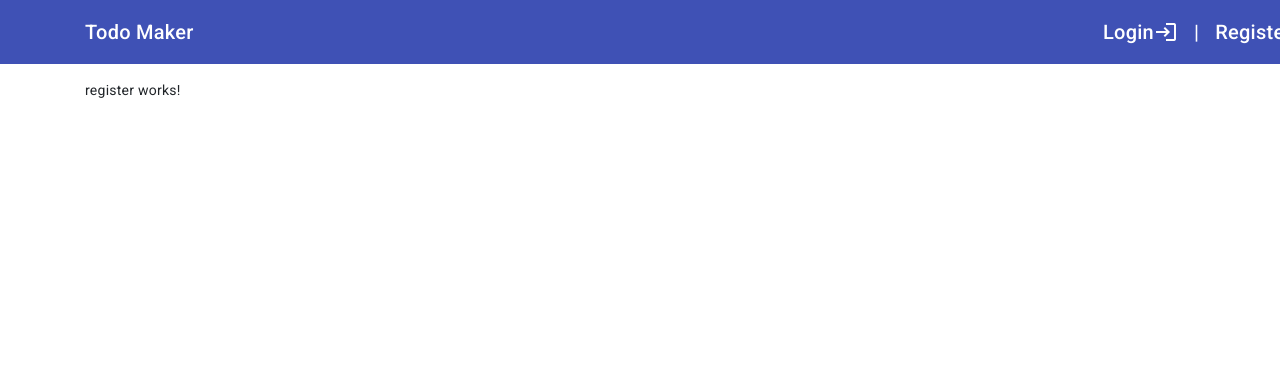
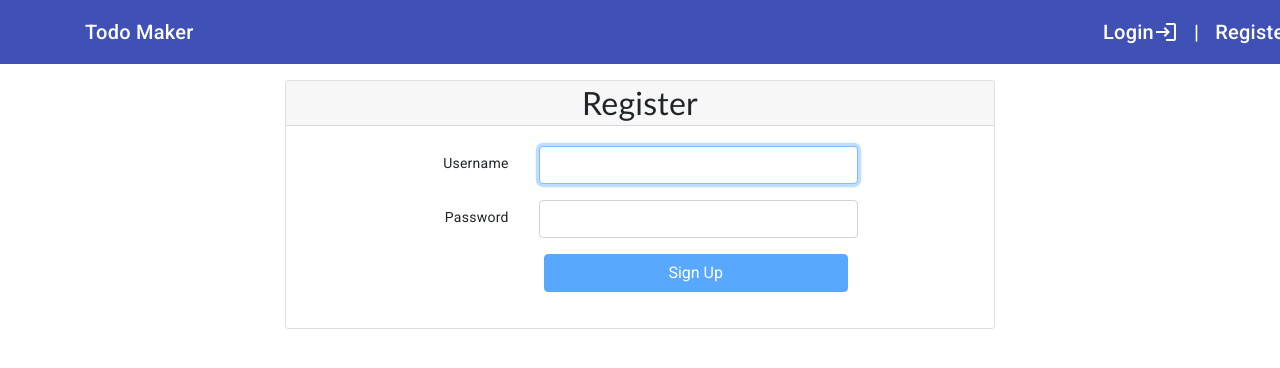
Before and after one commit to snoussigaith/todo-app-front, an Angular app: page /register in a window 1280 px wide. Shown: the top 368 px of the page. Built offline with nearby package versions, Linux system fonts and the light colour scheme.

Commit message:
Finishing register component

```diff
--- a/src/app/register/register.component.html
+++ b/src/app/register/register.component.html
@@ -1 +1,38 @@
-<p>register works!</p>
+<div class="text-center">
+    <div class="login-form">
+      <div class="container">
+        <div class="row justify-content-center">
+          <div class="col-md-8">
+            <div class="card">
+              <div class="card-header" style="font-size: 2rem; font-family: Calibri, sans-serif;">Register</div>
+              <div class="card-body">
+                <form #registerForm="ngForm" (ngSubmit)="registerUser(registerForm)">
+                  <div class="form-group row">
+                    <label for="email_address" class="col-md-4 col-form-label text-md-right">Username</label>
+                    <div class="col-md-6">
+                      <input type="text" id="email_address" class="form-control" name="username" required autofocus ngModel>
+                    </div>
+                  </div>
+
+                  <div class="form-group row">
+                    <label for="password" class="col-md-4 col-form-label text-md-right">Password</label>
+                    <div class="col-md-6">
+                      <input type="password" id="password" class="form-control" name="password" required ngModel>
+                    </div>
+                  </div>
+
+                  <div class="col-md-6 offset-md-4 d-flex flex-column">
+                    <button type="submit"
+                            [disabled]="registerForm.invalid"
+                            class="btn btn-primary d-block flex-grow-1 mb-3">
+                      Sign Up
+                    </button>
+                  </div>
+                </form>
+              </div>
+            </div>
+          </div>
+        </div>
+      </div>
+    </div>
+  </div>
--- a/src/app/register/register.component.ts
+++ b/src/app/register/register.component.ts
@@ -1,10 +1,29 @@
-import { Component } from '@angular/core';
+import { Component, OnInit } from '@angular/core';
+import { ApiService } from '../services/api.service';
+import { NgForm } from '@angular/forms';
 
 @Component({
   selector: 'app-register',
   templateUrl: './register.component.html',
   styleUrl: './register.component.scss'
 })
-export class RegisterComponent {
+export class RegisterComponent implements OnInit {
+  constructor(private apiService: ApiService) {
+  }
+
+  ngOnInit(): void {
+
+  }
+  registerUser(registerForm: NgForm) {
+    if (registerForm.invalid) {
+      return;
+    }
+
+    const {username, password} = registerForm.value;
+    this.apiService.register(username, password).subscribe(res => {
+      registerForm.reset();
+    });
+
+  }
 
 }
--- a/src/app/services/api.service.ts
+++ b/src/app/services/api.service.ts
@@ -16,12 +16,7 @@ export class ApiService {
   constructor(private http: HttpClient,
               private router: Router,
               private toast: ToastrService) {
-    const fetchedToken = localStorage.getItem('act');
-
-    if (fetchedToken) {
-      this.token = atob(fetchedToken);
-      this.jwtToken$.next(this.token);
-    }
+                this.validateJWT();
 
   }
 
@@ -36,6 +31,9 @@ export class ApiService {
         Authorization: `Bearer ${this.token}`
       }
     });
+  }
+  verifyToken(token: string) {
+    return this.http.post(`${this.API_URL}/auth/verifyToken`, {token});
   }
 
   login(username: string, password: string) {
@@ -57,9 +55,21 @@ export class ApiService {
         }
       }, (err: HttpErrorResponse) => {
         this.toast.error('Authentication failed, try again', '', {
+          timeOut: 1000,
+          positionClass: 'toast-top-center'
+        });
+      });
+  }
+  register(username: string, password: string) {
+
+    return this.http.post(`${this.API_URL}/auth/register`, {username, password}).pipe(
+      // @ts-ignore
+      catchError((err: HttpErrorResponse) => {
+        this.toast.error(err.error.message, '', {
           timeOut: 1000
         });
-      });
+      })
+    );
   }
 
 
@@ -115,4 +125,40 @@ export class ApiService {
       })
     );
 }
+private validateJWT() {
+  const fetchedToken = localStorage.getItem('act');
+
+  if (fetchedToken) {
+
+    try {
+      const decryptedToken = atob(fetchedToken);
+      this.verifyToken(decryptedToken).toPromise().then((res: any) => {
+        if (res.status) {
+          this.token = decryptedToken;
+          localStorage.setItem('act', btoa(this.token));
+          this.jwtToken$.next(this.token);
+        }
+      }).catch((err: HttpErrorResponse) => {
+        if (err) {
+          localStorage.removeItem('act');
+          this.token = '';
+          this.jwtToken$.next(this.token);
+        }
+      });
+    }
+      // @ts-ignore
+    catch (err: DOMException) {
+      localStorage.removeItem('act');
+      this.toast.info('Session not valid, please login again', 'Token Failure', {
+        timeOut: 2000,
+        positionClass: 'toast-top-center'
+      });
+    }
+  }
 }
+
+
+}
+interface TokenResponse {
+  status: boolean;
+}
```
